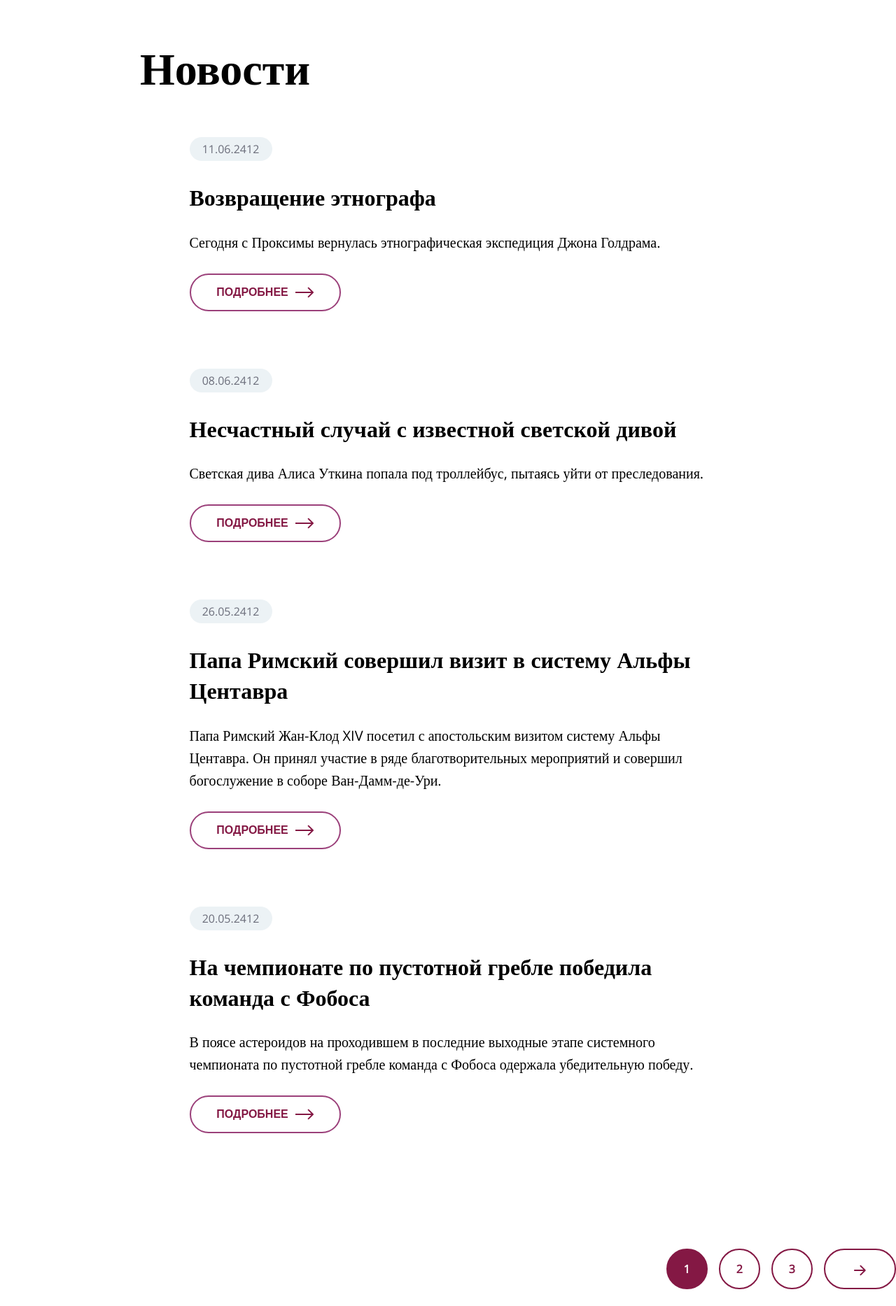
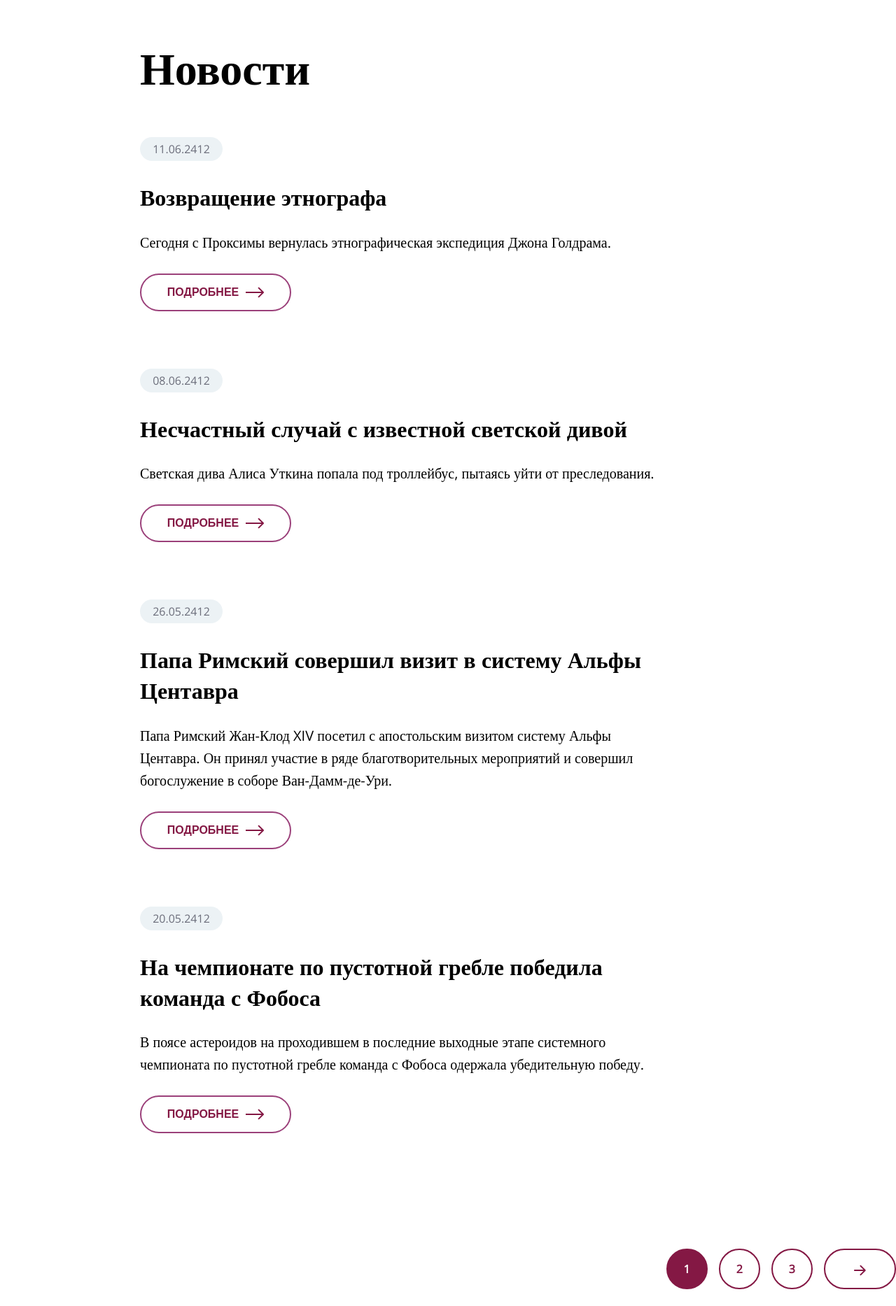
Before and after one commit to Laitenela/Test-task, a PHP site: a page that uses index.php in a window 1280 px wide. Shown: the part 806-2673 px from the top of the page at 70% size. Run offline with PHP 8.4, Linux system fonts and the light colour scheme; data comes from the database, SQL or seed files in the repository.

Commit message:
change style

```diff
--- a/public/css/style.css
+++ b/public/css/style.css
@@ -142,10 +142,10 @@ footer > p {
 
 .newsBlock {
   max-width: 1520px;
-  margin: 0px auto 0px auto;
+  margin: 0px 0px 0px 200px;
   padding: 54.32px 0px 0px 0px;
   display: flex;
-  justify-content: center;
+  justify-content: left;
   flex-flow: wrap;
   gap: 30px;
   row-gap: 82px;
```
